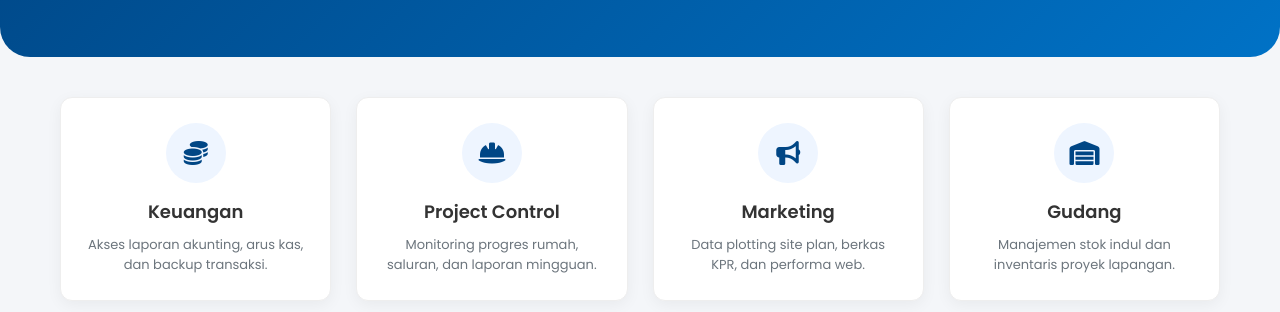
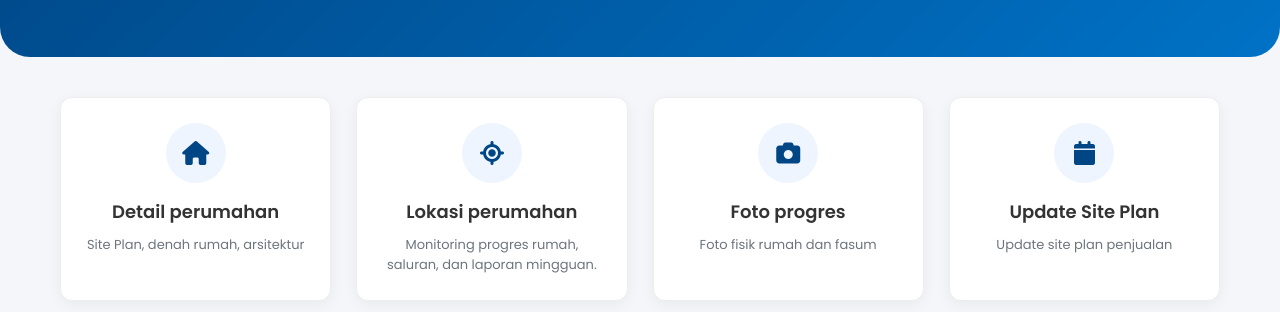
Before and after one commit to Jonet360/SodiqGrandSonBabat, a plain HTML site: page main.html in a window 1280 px wide. Shown: the part 232-544 px from the top of the page. Drawn offline with Linux system fonts and the light colour scheme.

Commit message:
Update main.html

```diff
--- a/main.html
+++ b/main.html
@@ -288,7 +288,7 @@
 
 <header>
     <div class="container navbar-wrapper">
-        <a href="#" class="brand">
+        <a href="main.html" class="brand">
             <i class="fa-solid fa-building-columns"></i> Sodiq GrandSon
         </a>
 
@@ -297,7 +297,7 @@
         </div>
 
         <ul class="menu" id="nav-menu">
-            <li><a href="#" class="active"><i class="fa-solid fa-house"></i> HOME</a></li>
+            <li><a href="main.html" class="active"><i class="fa-solid fa-house"></i> HOME</a></li>
 
             <li class="has-sub">
                 <a href="javascript:void(0)" onclick="toggleSub(this)">KEUANGAN <i class="fa-solid fa-chevron-down arrow-down"></i></a>
@@ -373,24 +373,27 @@
 <div class="container">
     <div class="grid-container">
         <div class="card">
-            <div class="card-icon"><i class="fa-solid fa-coins"></i></div>
-            <h3>Keuangan</h3>
-            <p>Akses laporan akunting, arus kas, dan backup transaksi.</p>
+            <a href="DetailPerumahan.html">
+            <div class="card-icon"><i class="fa-solid fa-house"></i></div>
+            <h3>Detail perumahan</h3>
+            <p>Site Plan, denah rumah, arsitektur</p></a>
         </div>
         <div class="card">
-            <div class="card-icon"><i class="fa-solid fa-helmet-safety"></i></div>
-            <h3>Project Control</h3>
+            <a href="https://maps.app.goo.gl/RGH4yMVhdBu6ekrp6" target="_blank">
+            <div class="card-icon"><i class="fa-solid fa-location-crosshairs"></i></div>
+            <h3>Lokasi perumahan</h3>
             <p>Monitoring progres rumah, saluran, dan laporan mingguan.</p>
+            </a>
         </div>
         <div class="card">
-            <div class="card-icon"><i class="fa-solid fa-bullhorn"></i></div>
-            <h3>Marketing</h3>
-            <p>Data plotting site plan, berkas KPR, dan performa web.</p>
+            <div class="card-icon"><i class="fa-solid fa-camera"></i></div>
+            <h3>Foto progres</h3>
+            <p>Foto fisik rumah dan fasum</p>
         </div>
         <div class="card">
-            <div class="card-icon"><i class="fa-solid fa-warehouse"></i></div>
-            <h3>Gudang</h3>
-            <p>Manajemen stok indul dan inventaris proyek lapangan.</p>
+            <div class="card-icon"><i class="fa-solid fa-calendar"></i></div>
+            <h3>Update Site Plan</h3>
+            <p>Update site plan penjualan</p>
         </div>
     </div>
 </div>
```
